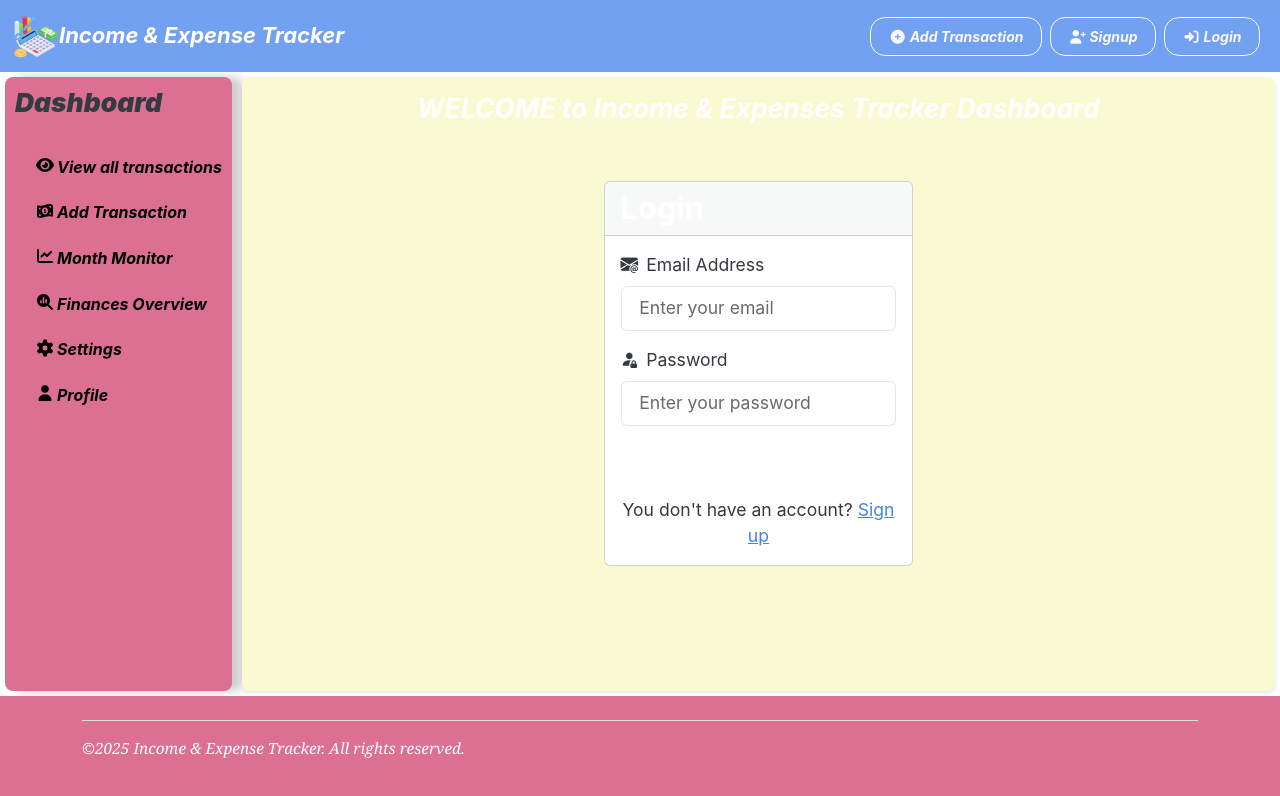
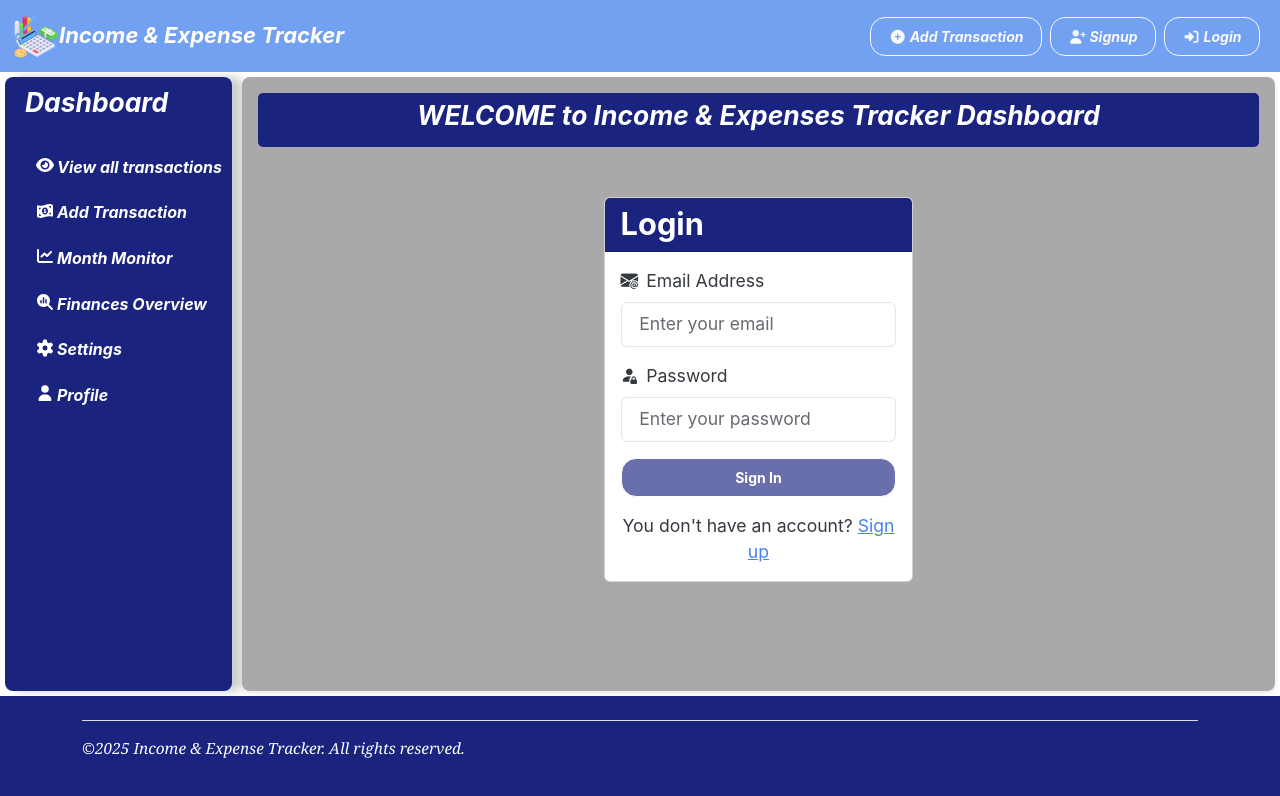
Before and after one commit to nsimat/Expenses.API, an Angular app in the folder Expenses.Frontend/: page /login in a window 1280 px wide. Shown: the top 796 px of the page. Built offline with nearby package versions, Linux system fonts and the light colour scheme.

Commit message:
Change background color of applications sections displayed

```diff
--- a/Expenses.Frontend/src/app/app.css
+++ b/Expenses.Frontend/src/app/app.css
@@ -13,7 +13,7 @@
 }
 
 .footer-color {
-  background-color: palevioletred;
+  background-color: #1a237e;
 }
 
 main {
@@ -38,7 +38,7 @@ app-sidebar {
 .main-content {
   flex: 1;
   padding: 1rem;
-  background-color: lightgoldenrodyellow;/* Light background for contrast: #f9f9f9 */
+  background-color: darkgrey;/* Light background for contrast: #f9f9f9 */
   border-radius: 8px;
   box-shadow: 0 2px 4px rgba(0, 0, 0, 0.1);
 }
--- a/Expenses.Frontend/src/app/components/header/header.css
+++ b/Expenses.Frontend/src/app/components/header/header.css
@@ -9,3 +9,7 @@
   align-items: center;
   margin-bottom: 20px;
 }
+
+.navbar {
+  background-color: #1a237e;
+}
--- a/Expenses.Frontend/src/app/components/login/login.css
+++ b/Expenses.Frontend/src/app/components/login/login.css
@@ -0,0 +1,13 @@
+.alert-login-bg-color {
+  background-color: #1a237e;
+  padding: 7px;
+  border-radius: 5px;
+  margin-bottom: 2px;
+}
+.card > .card-header-bg-color {
+  background-color: #1a237e;
+}
+
+.btn-submit-bg-color {
+  background-color: #1a237e;
+}
--- a/Expenses.Frontend/src/app/components/sidebar/sidebar.css
+++ b/Expenses.Frontend/src/app/components/sidebar/sidebar.css
@@ -9,6 +9,7 @@ ul {
 .nav-text {
   vertical-align: middle;
   margin-left: 2px;
+  text-align: left;
 }
 
 .vertical-navbar {
@@ -19,15 +20,15 @@ ul {
   padding: 10px;
   gap: 16px;
   overflow-y: auto; /* Scroll if content overflows */
-  background-color: palevioletred ;
+  background-color: #1a237e ;
   border-radius: 8px;
   box-shadow: 10px 0px 10px rgba(0, 0, 0, 0.2);
 }
 
-.vertical-navbar h1 {
-  padding-left: 20px;
+.vertical-navbar h4 {
+  padding-left: 10px;
   font-weight: 400;
-  color: black;
+  color: white;
 }
 
 .vertical-navbar ul li {
@@ -37,7 +38,7 @@ ul {
 
 .vertical-navbar ul li a {
   text-decoration: none;
-  color: black;
+  color: white;
   display: block;
 }
 
--- a/Expenses.Frontend/src/app/components/signup/signup.css
+++ b/Expenses.Frontend/src/app/components/signup/signup.css
@@ -0,0 +1,14 @@
+.alert-login-bg-color {
+  background-color: #1a237e;
+  padding: 7px;
+  border-radius: 5px;
+  margin-bottom: 2px;
+}
+
+.card-header-bg-color {
+  background-color: #1a237e;
+}
+
+.btn-submit-bg-color {
+  background-color: #1a237e;
+}
--- a/Expenses.Frontend/src/app/components/transaction-form/transaction-form.css
+++ b/Expenses.Frontend/src/app/components/transaction-form/transaction-form.css
@@ -0,0 +1,7 @@
+.card-header-bg-color {
+  background-color: #1a237e;
+}
+
+.btn-submit-bg-color {
+  background-color: #1a237e;
+}
--- a/Expenses.Frontend/src/app/components/transaction-list/transaction-list.css
+++ b/Expenses.Frontend/src/app/components/transaction-list/transaction-list.css
@@ -6,6 +6,13 @@
 .dashboard-title {
   margin: 0;
   font-size: 24px;
+}
+
+.alert-bg-color {
+  background-color: #1a237e;
+  padding: 10px;
+  border-radius: 5px;
+  margin-bottom: 10px;
 }
 
 .button-group button {
```
